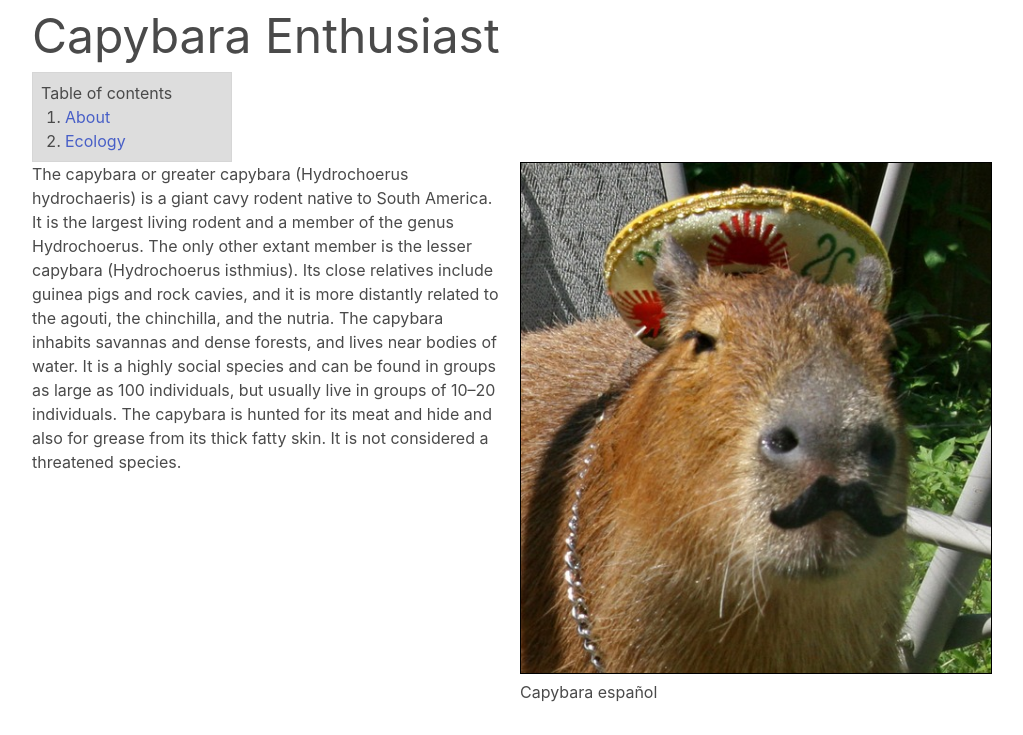
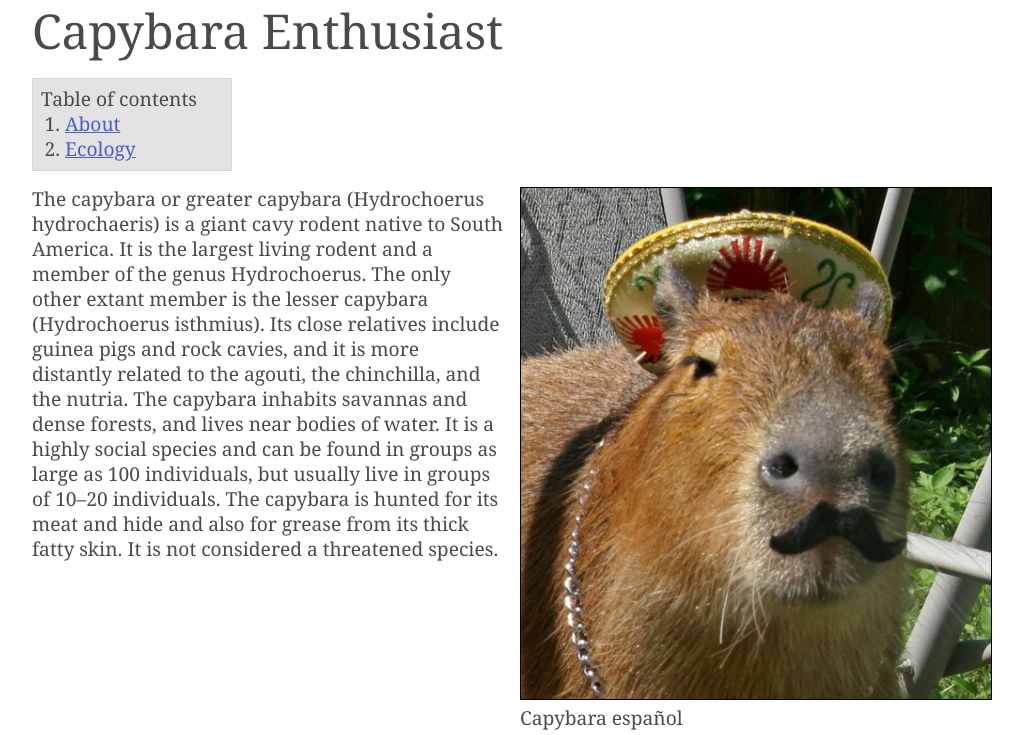
Before and after one commit to butterscotchstallion/capybara-enthusiast, a React (Vite) app in the folder src/: page / in a window 1280 px wide. Shown: the top 735 px of the page, without its empty margins (128-1151 px from the left). Built offline with nearby package versions, Linux system fonts and the light colour scheme.

Commit message:
Updates font and table of content styles

```diff
--- a/src/src/App.scss
+++ b/src/src/App.scss
@@ -1,3 +1,9 @@
+body {
+    font-family: Georgia, 'Times New Roman', Times, serif;
+    font-size: 1.2rem;
+    line-height: 1.3;
+}
+
 .wrapper {
     display: flex;
     flex-direction: row;
@@ -28,12 +34,18 @@ h2 {
 }
 
 .table-of-contents {
+    a {
+        text-decoration: underline;
+        line-height: 1.2;
+    }
+
     ol {
         margin: 0 0 0 1.5rem;
     }
 
-    background: #ddd;
+    background: #e4e2e2;
     padding: .5rem;
     border: 1px solid #d6d6d6;
     width: 200px;
+    margin: 1rem 0 1rem 0;
 }
```
